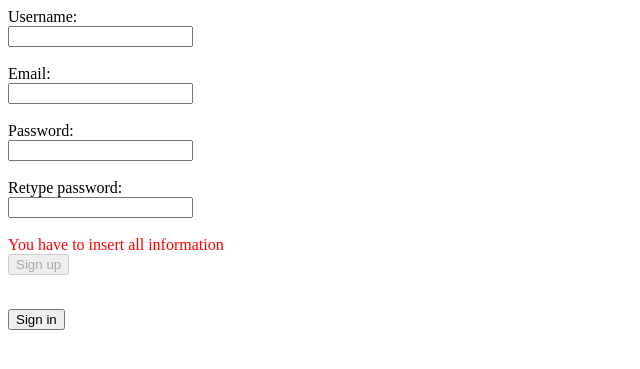
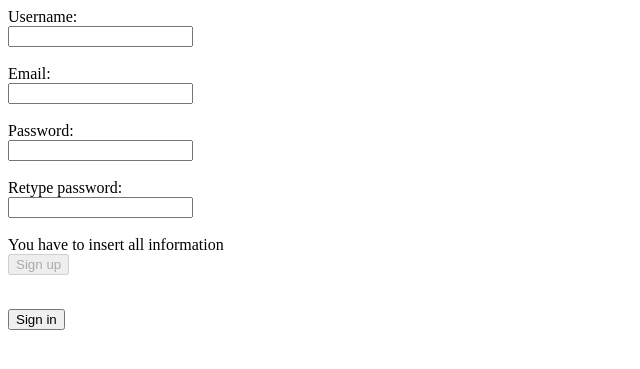
Before and after one commit to zvzia/OD-Projekt, a Flask app: page /register in a window 1280 px wide. Shown: the top 369 px of the page, without its empty margins (0-640 px from the left). Run offline with Flask 2, Linux system fonts and the light colour scheme; some libraries are stand-ins or nearby versions.

Commit message:
css oddzielnie

```diff
--- /dev/null
+++ b/app/static/css/info.css
@@ -0,0 +1,3 @@
+.info{
+    color: red;
+}
--- a/app/templates/register_page.html
+++ b/app/templates/register_page.html
@@ -9,7 +9,7 @@
         <input type="password" id="password" name="password"><br><br>
         <label for="password">Retype password: </label><br>
         <input type="password" id="password_retyped" name="password_retyped"><br><br>
-        <div id="info" style="color:red"> </div>
+        <div id="info" class="info"> </div>
         <input type="submit" value="Sign up" id = "submitBtn">
         <input type="hidden" name="csrf_token" value="{{ csrf_token() }}">
     </form>
```
